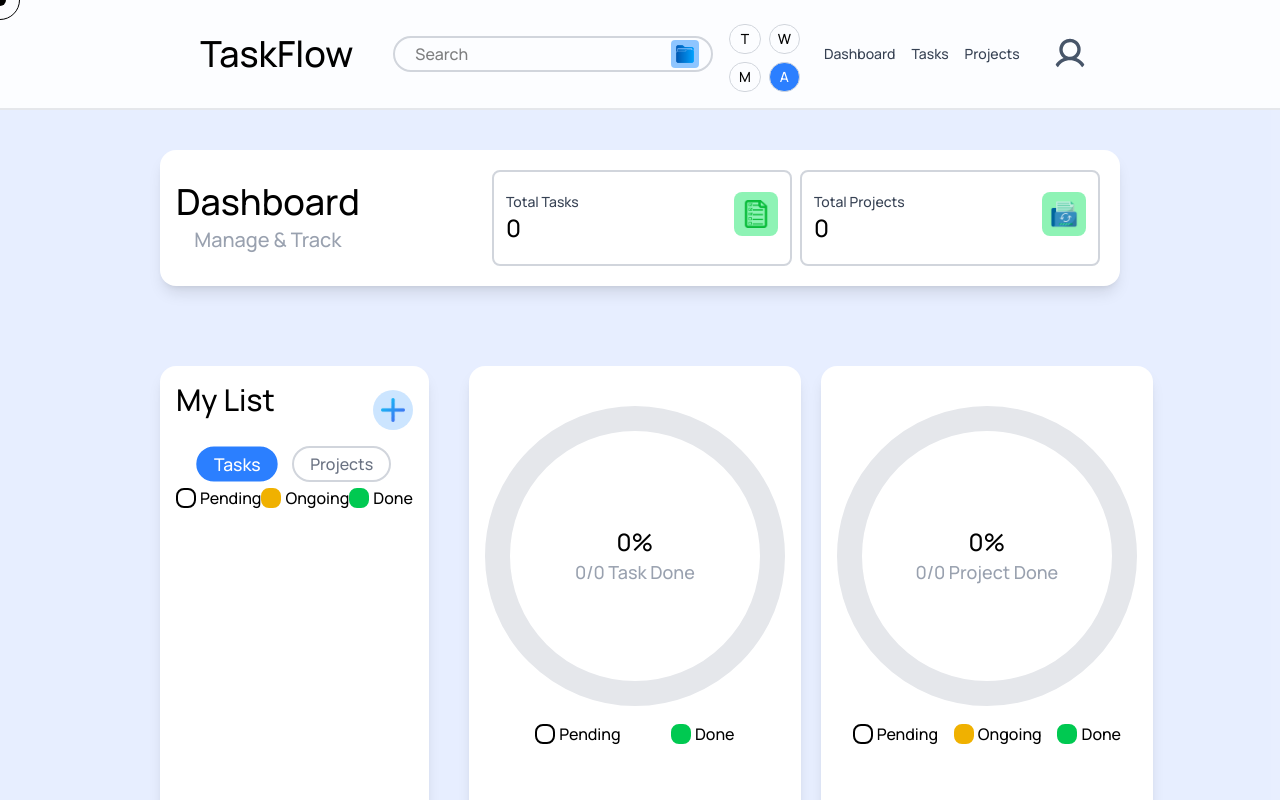
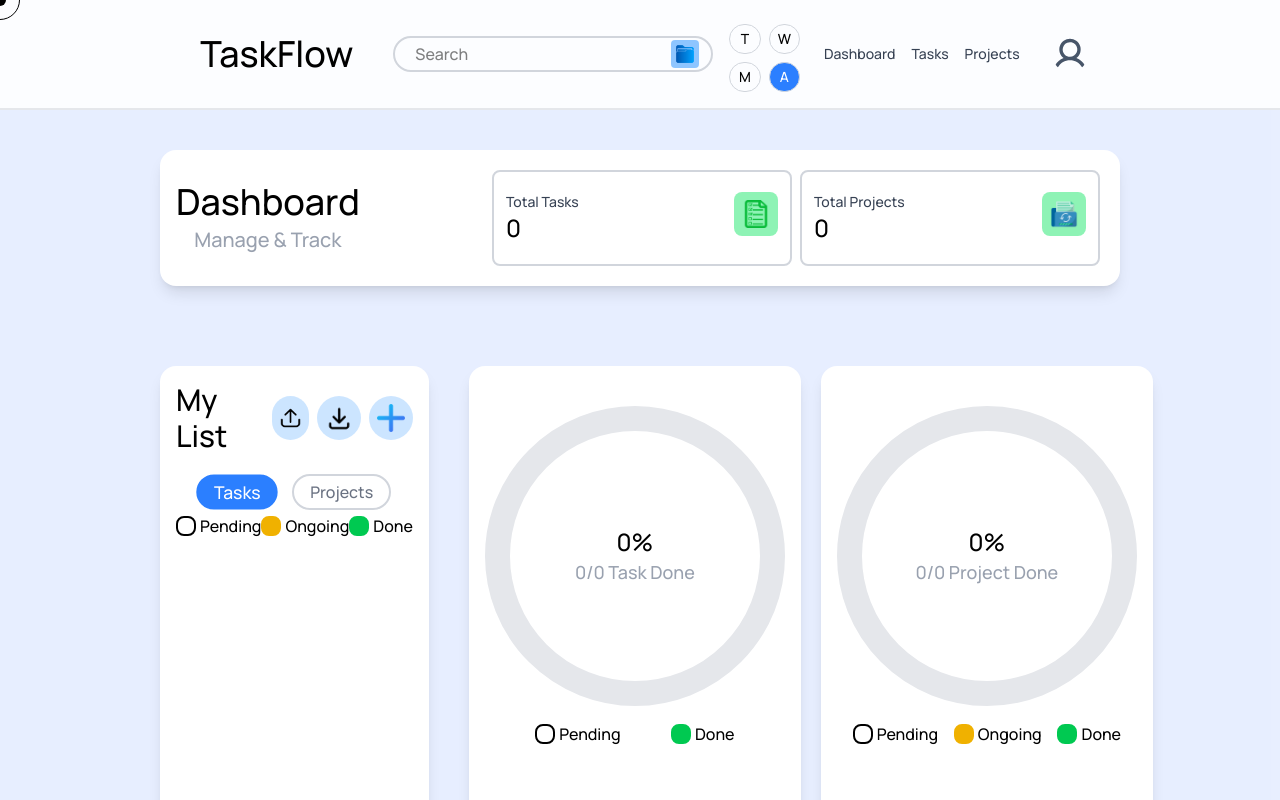
Before and after one commit to Bansalbishop/trackflow, a React (Vite) app in the folder trackflow/: page /dashboard in a window 1280 px wide. Shown: the top 800 px of the page. Built offline with nearby package versions, Linux system fonts and the light colour scheme.

Commit message:
feat: Add CSV upload and download functionality in Dashlist component

```diff
--- a/trackflow/src/assets/assets.js
+++ b/trackflow/src/assets/assets.js
@@ -26,6 +26,8 @@ import listview from "./listview.png";
 import donelogo from "./donelogo.png";
 import deletelogo from "./deletelogo.png";
 import noteicon from "./noteicon.png";
+import upload_logo from "./upload-logo.png";
+import download_logo from "./download_logo.png";
 import gridview from "./gridview.png";
 import plus_icon from "./plus_icon.png";
 import work_fitness_app from "./work_fitness_app.png";
@@ -56,6 +58,8 @@ export const company_logos = [
 
 const assets = {
   logo,
+  upload_logo,
+  download_logo,
   task_logo,
 
   linkicon,
--- a/trackflow/src/components/Dashlist.jsx
+++ b/trackflow/src/components/Dashlist.jsx
@@ -10,7 +10,8 @@ const Dashlist = ({
   setAddState,
   onAddClick,
 }) => {
-  const { toggleTask, changeProject } = useDashboard();
+  const { toggleTask, changeProject, downloadCSV, restoreFromCSV } =
+    useDashboard();
   const [activeTab, setActiveTab] = useState("task");
 
   const isToday = (date) => {
@@ -62,14 +63,58 @@ const Dashlist = ({
   return (
     <div className="w-full">
       {/* Header */}
-      <div className="flex justify-between items-center w-full">
-        <h2 className="font-extrabold text-3xl mb-5">My List</h2>
-        <img
-          src={assets.plus_icon}
-          alt="add"
-          onClick={onAddClick}
-          className="w-10 cursor-pointer bg-blue-300/45 rounded-full p-2 hover:scale-105 transition-all"
-        />
+      <div className="flex justify-between items-center w-full mb-5">
+        <h2 className="font-extrabold center text-3xl ">My List</h2>
+        <div className="flex gap-2">
+          <input
+            type="file"
+            accept=".csv"
+            className="hidden"
+            id="csvRestore"
+            onChange={(e) => {
+              const file = e.target.files[0];
+              if (!file) return;
+
+              const reader = new FileReader();
+
+              reader.onload = (ev) => {
+                const ok = window.confirm(
+                  "This will replace your current tasks & projects. Continue?",
+                );
+
+                if (!ok) {
+                  e.target.value = "";
+                  return;
+                }
+
+                restoreFromCSV(ev.target.result);
+                e.target.value = "";
+              };
+
+              reader.readAsText(file);
+            }}
+          />
+          <label
+            htmlFor="csvRestore"
+            title="Upload data from CSV"
+            className="w-10 cursor-pointer bg-blue-300/45 rounded-full p-2 hover:scale-105 transition-all flex items-center justify-center"
+          >
+            <img src={assets.upload_logo} alt="Restore" />
+          </label>
+          <img
+          title="Download data"
+            src={assets.download_logo}
+            alt="Download all data"
+            onClick={downloadCSV}
+            className="w-11 cursor-pointer bg-blue-300/45 rounded-full p-2 hover:scale-105 transition-all"
+          />
+          <img
+            src={assets.plus_icon}
+            alt="add"
+            onClick={onAddClick}
+            className="w-11 cursor-pointer bg-blue-300/45 rounded-full p-2 hover:scale-105 transition-all"
+          />
+        </div>
       </div>
 
       {/* Tabs */}
--- a/trackflow/src/contexts/Dashboard.context.jsx
+++ b/trackflow/src/contexts/Dashboard.context.jsx
@@ -92,7 +92,130 @@ export const DashboardProvider = ({ children }) => {
       }),
     );
   };
+  const downloadCSV = () => {
+    const headers = [
+      "type",
+      "id",
+      "title",
+      "description",
+      "note",
+      "duedate",
+      "link",
+      "projectId",
+      "isdone",
+      "status",
+      "createdAt",
+    ];
 
+    const rows = [];
+
+    tasks.forEach((t) => {
+      rows.push([
+        "task",
+        t.id,
+        t.title ?? "",
+        t.description ?? "",
+        t.note ?? "",
+        t.duedate ?? "",
+        t.link ?? "",
+        t.projectId ?? "",
+        t.isdone,
+        "", // status not for tasks
+        t.createdAt ?? "",
+      ]);
+    });
+
+    projects.forEach((p) => {
+      rows.push([
+        "project",
+        p.id,
+        p.title ?? "",
+        p.description ?? "",
+        p.note ?? "",
+        p.duedate ?? "",
+        p.link ?? "",
+        "", // projectId not for projects
+        "", // isdone not for projects
+        p.status ?? "stopped",
+        p.createdAt ?? "",
+      ]);
+    });
+
+    if (rows.length === 0) {
+      alert("No data to export");
+      return;
+    }
+
+    const csv =
+      headers.join(",") +
+      "\n" +
+      rows
+        .map((row) =>
+          row.map((v) => `"${String(v).replace(/"/g, '""')}"`).join(","),
+        )
+        .join("\n");
+
+    const blob = new Blob([csv], { type: "text/csv" });
+    const url = URL.createObjectURL(blob);
+
+    const a = document.createElement("a");
+    a.href = url;
+    a.download = "dashboard-backup.csv";
+    a.click();
+
+    URL.revokeObjectURL(url);
+  };
+  const restoreFromCSV = (csvText) => {
+    const lines = csvText.trim().split("\n");
+    const headers = lines[0].split(",").map((h) => h.replace(/"/g, ""));
+
+    const rows = lines.slice(1).map((line) => {
+      const values = line
+        .split(/,(?=(?:(?:[^"]*"){2})*[^"]*$)/)
+        .map((v) => v.replace(/^"|"$/g, "").replace(/""/g, '"'));
+
+      const obj = {};
+      headers.forEach((h, i) => (obj[h] = values[i]));
+      return obj;
+    });
+
+    const restoredTasks = [];
+    const restoredProjects = [];
+
+    rows.forEach((r) => {
+      if (r.type === "task") {
+        restoredTasks.push({
+          id: Number(r.id),
+          title: r.title,
+          description: r.description,
+          note: r.note,
+          duedate: r.duedate || null,
+          link: r.link,
+          projectId: r.projectId ? Number(r.projectId) : null,
+          isdone: r.isdone === "true",
+          createdAt: r.createdAt,
+          image: assets.task_logo,
+        });
+      }
+
+      if (r.type === "project") {
+        restoredProjects.push({
+          id: Number(r.id),
+          title: r.title,
+          description: r.description,
+          note: r.note,
+          duedate: r.duedate || null,
+          link: r.link,
+          status: r.status || "stopped",
+          createdAt: r.createdAt,
+          image: assets.project_logo,
+        });
+      }
+    });
+
+    setTasks(restoredTasks);
+    setProjects(restoredProjects);
+  };
   return (
     <DashboardContext.Provider
       value={{
@@ -102,6 +225,8 @@ export const DashboardProvider = ({ children }) => {
         deleteTask,
         toggleTask,
         addProject,
+        restoreFromCSV,
+        downloadCSV,
         deleteProject,
         changeProject,
         updateTaskNote,
```
Also changed, not shown: trackflow/src/assets/download_logo.png (added), trackflow/src/assets/upload-logo.png (added).
